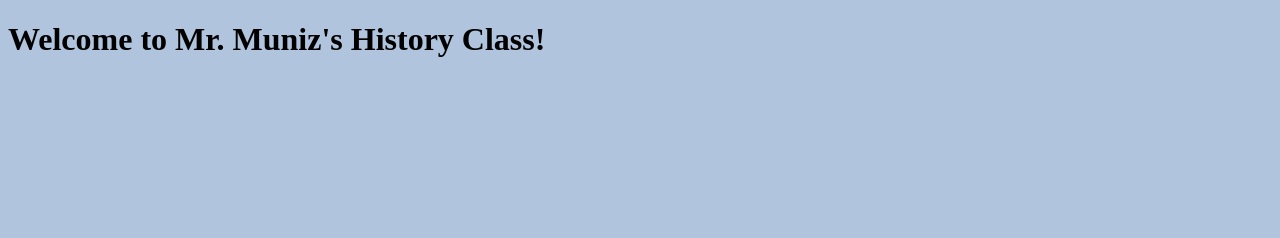
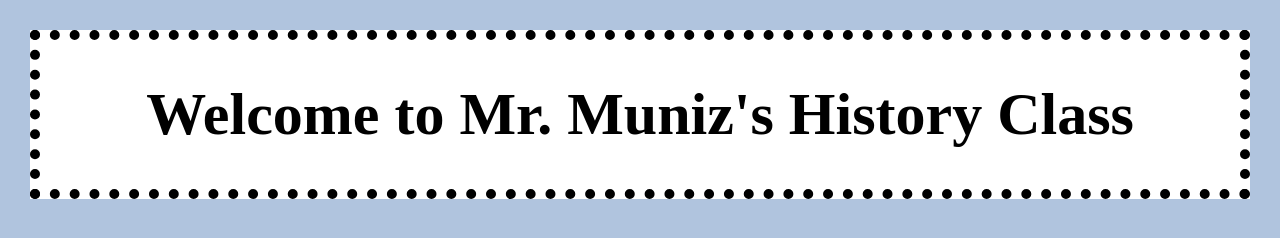
Before and after one commit to Marlin-0317/history-website, a plain HTML site: page index.html in a window 1280 px wide. Drawn offline with Linux system fonts and the light colour scheme.

Commit message:
index.html

```diff
--- a/index.html
+++ b/index.html
@@ -7,6 +7,7 @@
 </html>
 
 <body>
-    <div class="title"></div>
-      <h1>Welcome to Mr. Muniz's History Class!</h1>
+    <div class="title">
+      <h1>Welcome to Mr. Muniz's History Class</h1>
+    </div>
 </body>
--- a/styles.css
+++ b/styles.css
@@ -1,9 +1,12 @@
 body {
   font-family: 'Times New Roman', Times, serif;
   background-color: lightsteelblue;
+  margin: 30px;
 }
 
 .title {
   text-align: center;
-  color: aqua;
+  font-size: 30px;
+  border: black 10px dotted;
+  background-color: white;
 }
```
